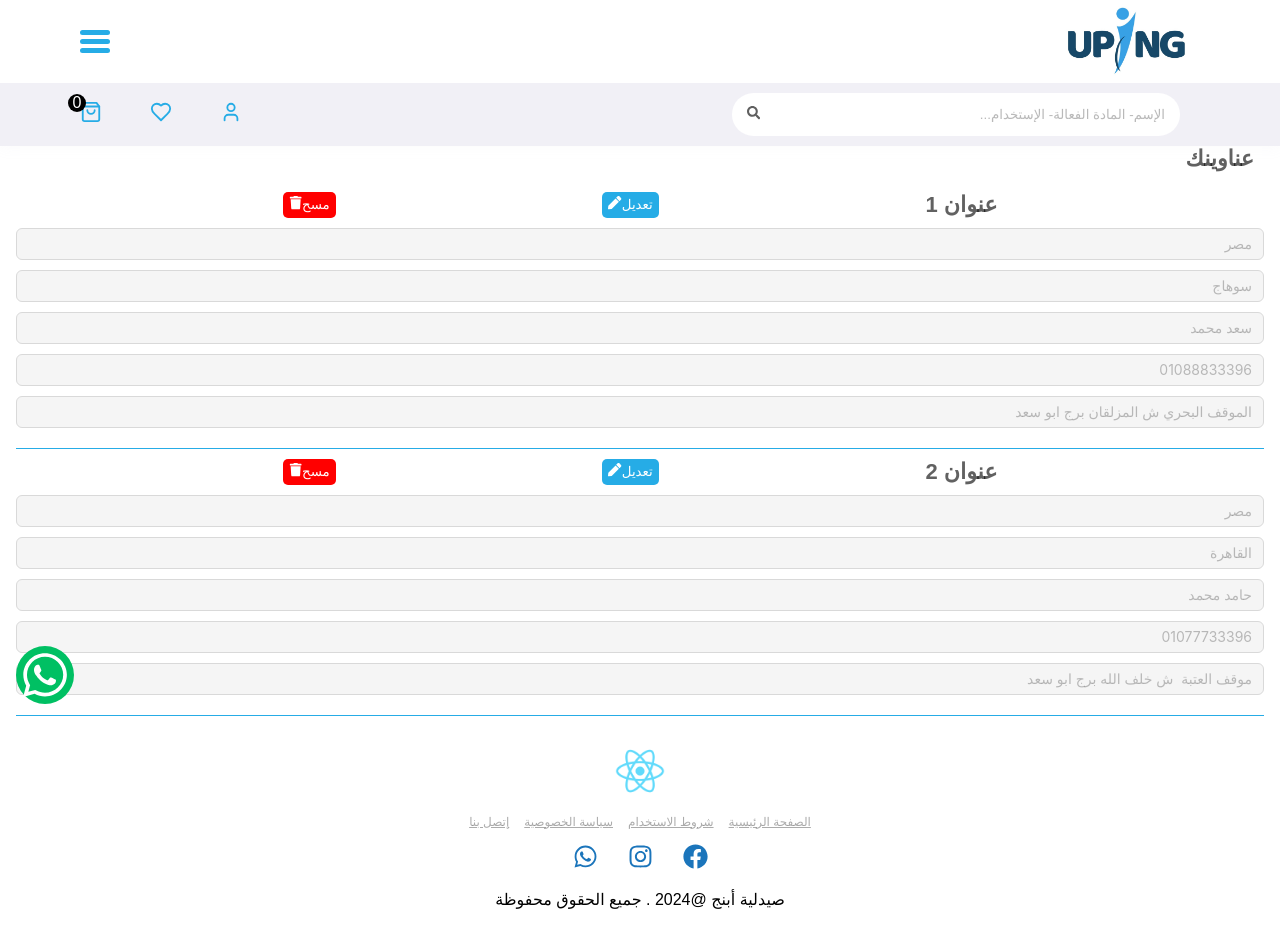
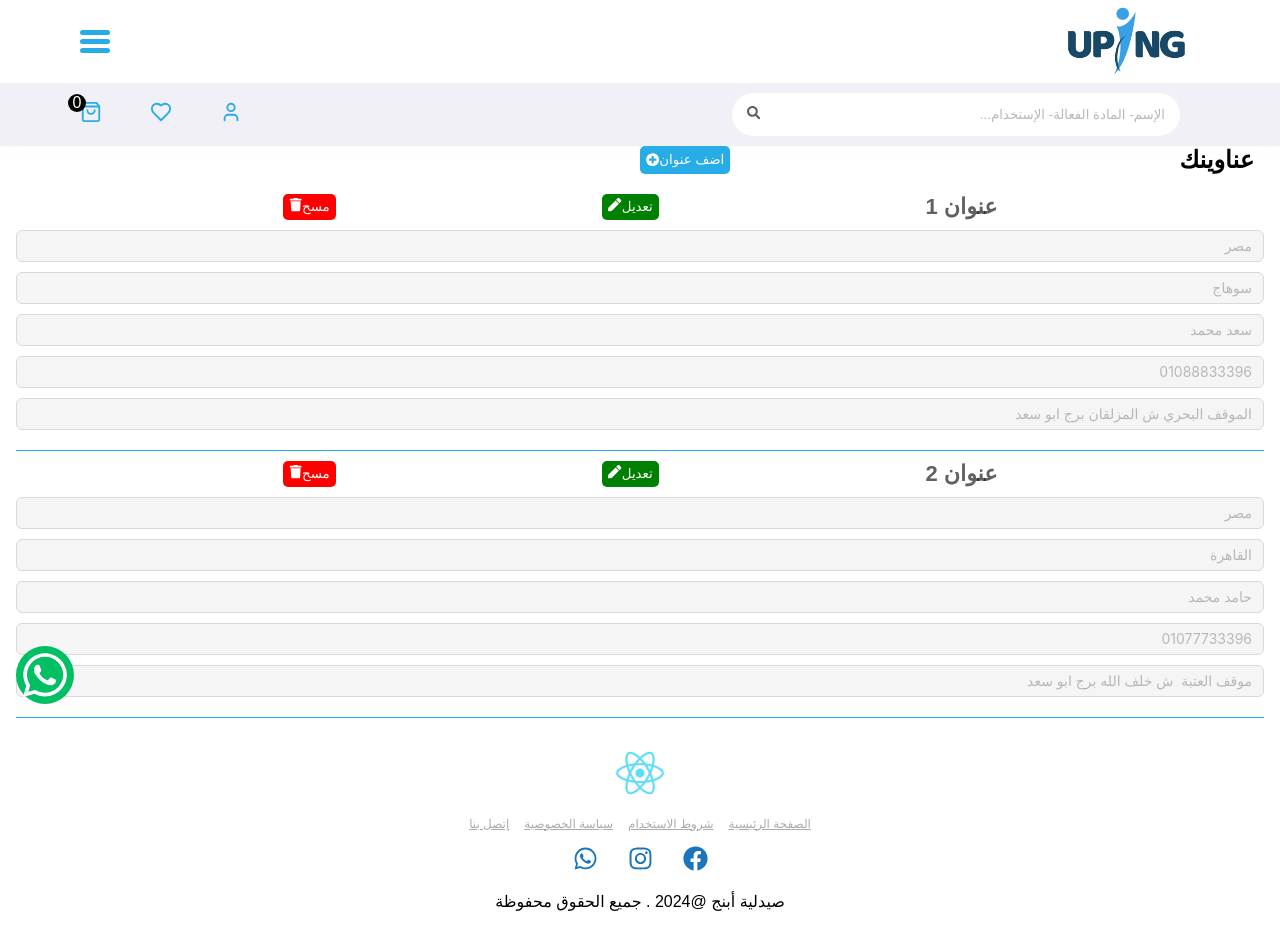
Before and after one commit to Hossam-Elsonbaty/general-ecommerce, a React (Create React App) app: page /my-addresses in a window 1280 px wide. Shown: the top 950 px of the page. Built offline with nearby package versions, Linux system fonts and the light colour scheme; a web font is replaced by a local one.

Commit message:
add address button

```diff
--- a/src/App.css
+++ b/src/App.css
@@ -1972,6 +1972,22 @@ body {
   transform: translateY(0);
 }
 
+.addresses-title-container {
+  width: 50%;
+  display: flex;
+  justify-content: space-between;
+}
+.addresses-title-container .add-button {
+  outline: none;
+  background-color: var(--accent-100);
+  border: none;
+  padding: 4px 6px;
+  color: #fff;
+  border-radius: 5px;
+  display: flex;
+  align-items: center;
+}
+
 .addresses-data .address-info {
   padding-bottom: 20px;
   margin-bottom: 10px;
@@ -1994,7 +2010,7 @@ body {
 }
 .addresses-data .address-info .address-title-container .edit-button {
   outline: none;
-  background-color: var(--accent-100);
+  background-color: green;
   border: none;
   padding: 4px 6px;
   color: #fff;
--- a/src/Pages/UserAddresses.jsx
+++ b/src/Pages/UserAddresses.jsx
@@ -2,6 +2,7 @@ import React from 'react';
 import Footer from '../Components/Footer';
 import OneAddress from '../Components/OneAddress';
 import AddressesData from '../Data/dataAddresses';
+import { FaPlusCircle } from "react-icons/fa";
 
 export default function UserAddresses( ) {
 
@@ -10,8 +11,11 @@ export default function UserAddresses( ) {
     <>
       <main className='main'>
         <div className='top section-top'>
-          <div className="favorite-title-container">
-            <h2 className='top-title'> عناوينك </h2>
+          <div className="addresses-title-container">
+            <h2 className='addresses-top-title'> عناوينك </h2>
+            <button className='add-button'>
+            اضف عنوان<FaPlusCircle/>
+            </button>
           </div>
         </div>
         <div className="addresses-data">
--- a/src/Scss/_App.scss
+++ b/src/Scss/_App.scss
@@ -2133,6 +2133,23 @@ body{
   transform: translateY(0);
 }
 // addresses page
+.addresses-title-container{
+  width: 50%;
+  display: flex;
+  justify-content: space-between;
+  .addresses-top-title{
+  }
+  .add-button{
+    outline: none;
+    background-color: var(--accent-100);
+    border: none;
+    padding: 4px 6px;
+    color: #fff;
+    border-radius: 5px;
+    display: flex;
+    align-items: center;
+  }
+}
 .addresses-data{
   .address-info{
     padding-bottom: 20px;
@@ -2156,7 +2173,7 @@ body{
       }
       .edit-button{
         outline: none;
-        background-color: var(--accent-100);
+        background-color: green;
         border: none;
         padding: 4px 6px;
         color: #fff;
```
Also changed, not shown: 1 other file (tests, documents, lock files or other folders).
